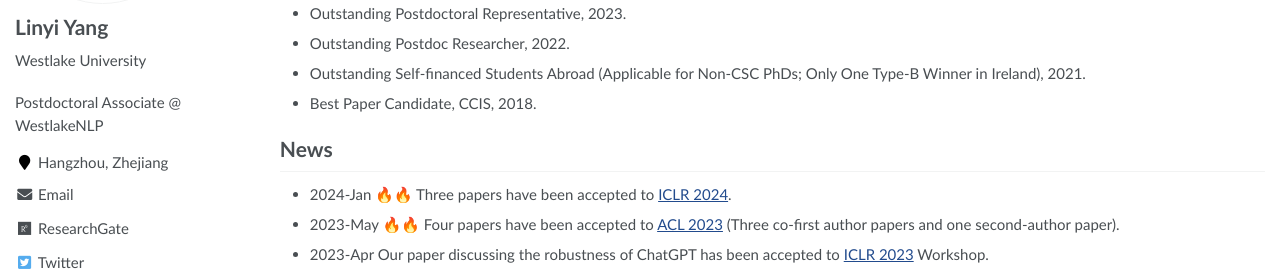
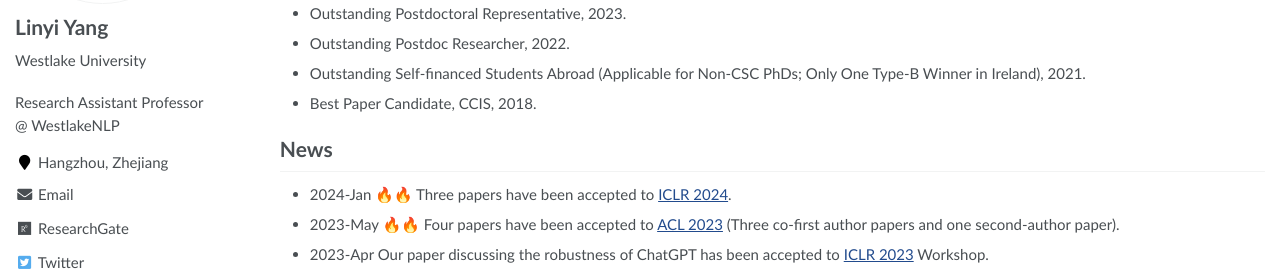
Before and after one commit to YangLinyi/yanglinyi.github.io, a Jekyll site: the page built from _pages/about.md, in a window 1280 px wide. Shown: the part 262-538 px from the top of the page. Built offline with Jekyll 4.4.1, drawn with Linux system fonts in a browser that asks for light colours.

Commit message:
Update _config.yml

```diff
--- a/_config.yml
+++ b/_config.yml
@@ -7,7 +7,7 @@
 
 # Site Settings
 title                    : "Linyi Yang"
-description              : "Postdoctoral Associate @ WestlakeNLP"
+description              : "Research Assistant Professor @ WestlakeNLP"
 repository               : "YangLinyi/yanglinyi.github.io"
 google_scholar_stats_use_cdn : true
 
```
